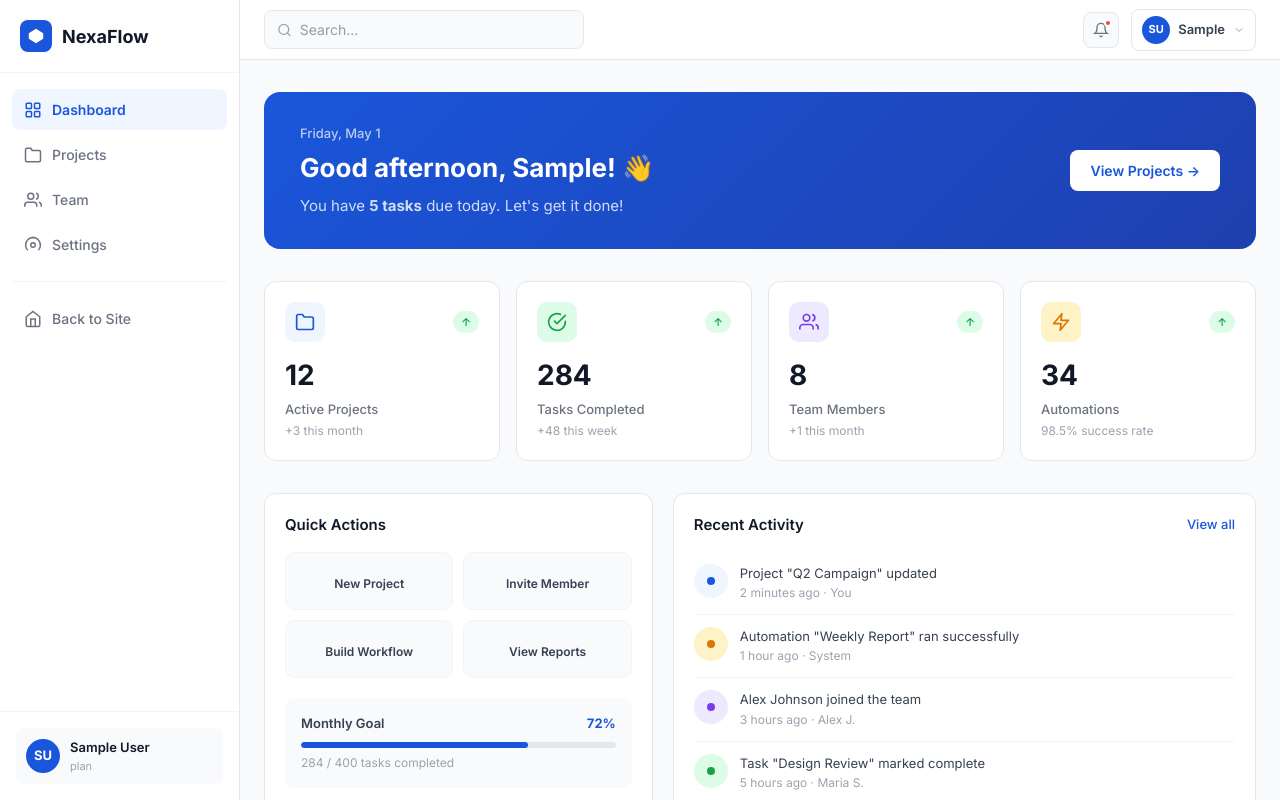
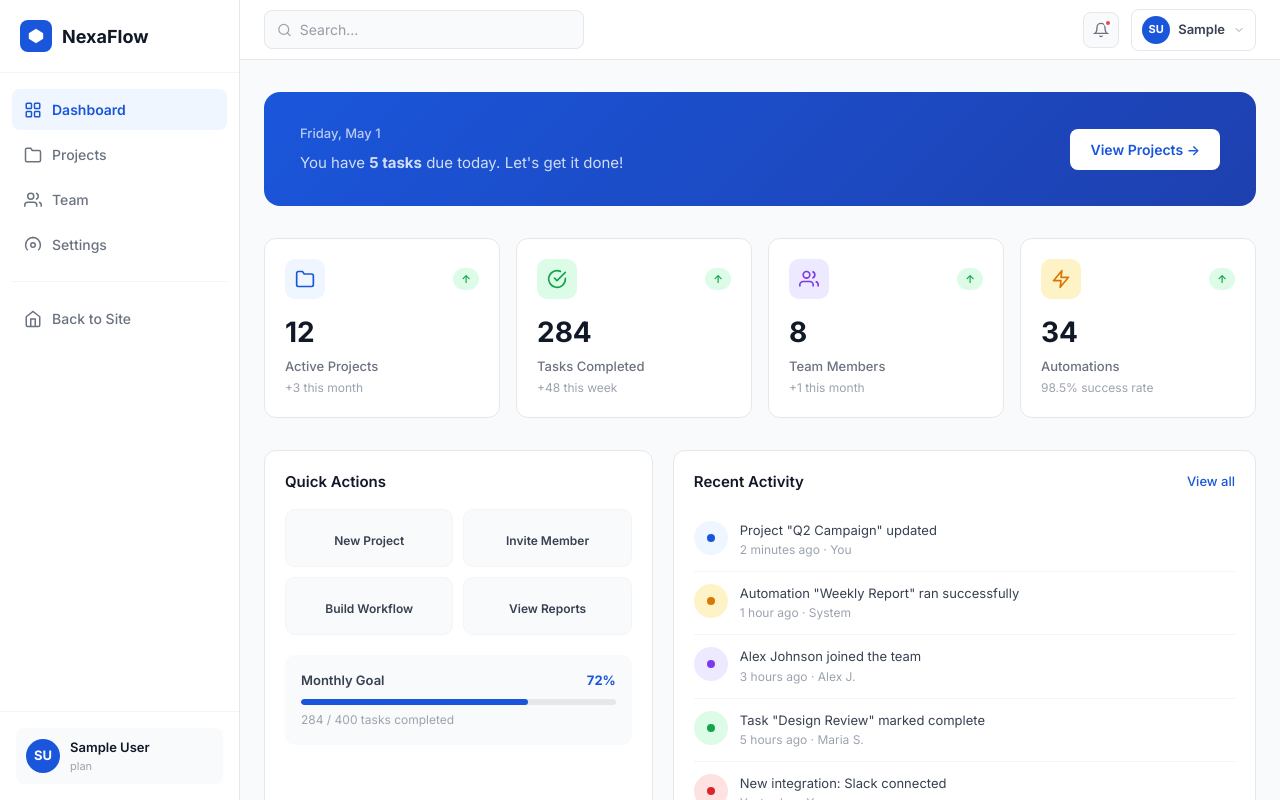
Before and after one commit to AldrianLoberiano/Stack-Web-Application, a React (Vite) app: page /dashboard in a window 1280 px wide. Shown: the top 800 px of the page. Built offline with nearby package versions, Linux system fonts and the light colour scheme; sample sign-in values are in the browser's storage.

Commit message:
Update Dashboard.tsx

```diff
--- a/src/app/pages/dashboard/Dashboard.tsx
+++ b/src/app/pages/dashboard/Dashboard.tsx
@@ -110,7 +110,6 @@ export function Dashboard() {
             {new Date().toLocaleDateString("en-US", { weekday: "long", month: "long", day: "numeric" })}
           </p>
           <h1 style={{ fontSize: "26px", fontWeight: "700", color: "#FFFFFF", margin: "0 0 8px" }}>
-            Good {new Date().getHours() < 12 ? "morning" : new Date().getHours() < 18 ? "afternoon" : "evening"}, {user?.firstName}! 👋
           </h1>
           <p style={{ fontSize: "15px", color: "rgba(255,255,255,0.8)", margin: 0 }}>
             You have <strong>5 tasks</strong> due today. Let's get it done!
```
